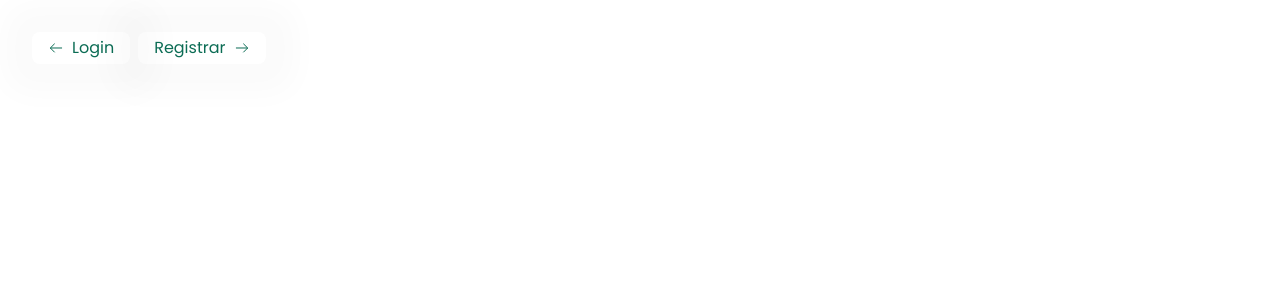
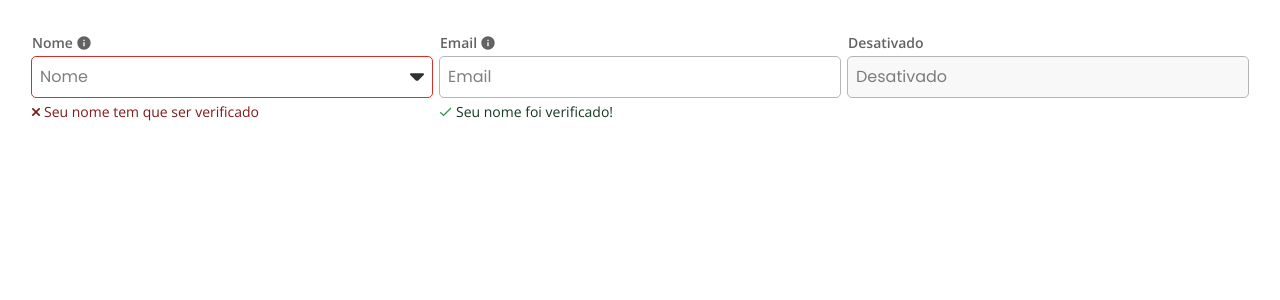
Before and after one commit to GabrielAlvesBM/onboard-guina, a React (Vite) app: page /auth/login in a window 1280 px wide. Shown: the top 300 px of the page. Built offline with nearby package versions, Linux system fonts and the light colour scheme.

Commit message:
feat: add TextInput and attributes

```diff
--- a/src/app/modules/auth/login.page.tsx
+++ b/src/app/modules/auth/login.page.tsx
@@ -1,53 +1,50 @@
-import LinkButton from "../../../atomic/atm.link-button";
+import TextInput from "../../../atomic/mol.text-input";
 
 const LoginPage = () => {
+  const icon = (
+    <svg
+      width="14"
+      height="8"
+      viewBox="0 0 14 8"
+      fill="none"
+      xmlns="http://www.w3.org/2000/svg"
+    >
+      <path
+        d="M12.919 0.179688H1.07902C0.119016 0.179688 -0.360984 1.33969 0.319016 2.01969L5.49902 7.19969C6.32902 8.02969 7.67902 8.02969 8.50902 7.19969L10.479 5.22969L13.689 2.01969C14.359 1.33969 13.879 0.179688 12.919 0.179688Z"
+        fill="#313131"
+      />
+    </svg>
+  );
+
   return (
     <main className="flex gap-2">
-      <LinkButton
-        to="/auth/login"
-        icon={
-          <svg
-            xmlns="http://www.w3.org/2000/svg"
-            width="24"
-            height="24"
-            viewBox="0 0 24 24"
-            fill="none"
-          >
-            <path
-              d="M9.57 5.92969L3.5 11.9997L9.57 18.0697M20.5 11.9997H3.67"
-              stroke-width="1.5"
-              stroke-miterlimit="10"
-              stroke-linecap="round"
-              stroke-linejoin="round"
-            />
-          </svg>
-        }
-      >
-        Login
-      </LinkButton>
-      <LinkButton
-        to="/auth/login"
-        icon={
-          <svg
-            xmlns="http://www.w3.org/2000/svg"
-            width="24"
-            height="24"
-            viewBox="0 0 24 24"
-            fill="none"
-          >
-            <path
-              d="M14.43 5.92969L20.5 11.9997L14.43 18.0697M3.5 11.9997H20.33"
-              stroke-width="1.5"
-              stroke-miterlimit="10"
-              stroke-linecap="round"
-              stroke-linejoin="round"
-            />
-          </svg>
-        }
-        iconPosition="right"
-      >
-        Registrar
-      </LinkButton>
+      <TextInput
+        variant="error"
+        placeholder="Nome"
+        label="Nome"
+        icon={icon}
+        caption={{
+          text: "Seu nome tem que ser verificado",
+          status: "error",
+        }}
+        infoIcon="Informe seu nome. ex: Gabriel"
+      />
+
+      <TextInput
+        placeholder="Email"
+        label="Email"
+        caption={{
+          text: "Seu nome foi verificado!",
+          status: "success",
+        }}
+        infoIcon="Informe seu email. ex: Gabriel@gmail.com"
+      />
+
+      <TextInput
+        label="Desativado"
+        variant="disable"
+        placeholder="Desativado"
+      />
     </main>
   );
 };
--- /dev/null
+++ b/src/atomic/atm.caption/caption.component.tsx
@@ -0,0 +1,52 @@
+import { FC, ReactNode } from "react";
+import { captionVariants } from "./caption.style";
+import Text from "../atm.typography";
+
+interface CaptionProps {
+  variant?: "success" | "error";
+  children?: ReactNode;
+}
+
+const successSvg = (
+  <svg
+    width="12"
+    height="10"
+    viewBox="0 0 12 10"
+    fill="none"
+    xmlns="http://www.w3.org/2000/svg"
+  >
+    <path
+      d="M3.50068 7.55667L1.19234 5.24833C0.93185 4.98784 0.509505 4.98784 0.24901 5.24833C-0.0114839 5.50883 -0.0114838 5.93117 0.249011 6.19167L3.16219 9.10485C3.34913 9.29179 3.65222 9.29179 3.83916 9.10485L11.029 1.915C11.2895 1.65451 11.2895 1.23216 11.029 0.971667C10.7685 0.711172 10.3462 0.711172 10.0857 0.971667L3.50068 7.55667Z"
+      fill="#379559"
+    />
+  </svg>
+);
+
+const errorSvg = (
+  <svg
+    width="8"
+    height="8"
+    viewBox="0 0 8 8"
+    fill="none"
+    xmlns="http://www.w3.org/2000/svg"
+  >
+    <path
+      d="M7.75682 7.7541C8.08106 7.42997 8.08106 6.89347 7.75682 6.56933L5.18527 3.9986L7.75682 1.42787C8.08106 1.10374 8.08106 0.567237 7.75682 0.243102C7.43258 -0.0810339 6.89591 -0.0810339 6.57167 0.243102L4.00011 2.81383L1.42856 0.243102C1.10432 -0.0810339 0.567645 -0.0810339 0.243405 0.243102C0.0874571 0.400853 0 0.6137 0 0.835487C0 1.05727 0.0874571 1.27012 0.243405 1.42787L2.81496 3.9986L0.243405 6.56933C0.0874571 6.72708 0 6.93993 0 7.16172C0 7.38351 0.0874571 7.59635 0.243405 7.7541C0.411116 7.92176 0.623548 8 0.835981 8C1.04841 8 1.26085 7.92176 1.42856 7.7541L4.00011 5.18337L6.57167 7.7541C6.73938 7.92176 6.95181 8 7.16424 8C7.37668 8 7.58911 7.92176 7.75682 7.7541Z"
+      fill="#7C1B18"
+    />
+  </svg>
+);
+
+const Caption: FC<CaptionProps> = ({ variant, children }) => {
+  return (
+    <span className="flex items-center gap-3xs">
+      {variant === "error" && errorSvg}
+      {variant === "success" && successSvg}
+      <Text variant="inputCaption" className={captionVariants({ variant })}>
+        {children}
+      </Text>
+    </span>
+  );
+};
+
+export default Caption;
--- /dev/null
+++ b/src/atomic/atm.caption/caption.style.ts
@@ -0,0 +1,11 @@
+import { tv } from "tailwind-variants";
+
+export const captionVariants = tv({
+  base: "",
+  variants: {
+    variant: {
+      success: "text-feedback-success-dark",
+      error: "text-feedback-error-dark",
+    },
+  },
+});
--- /dev/null
+++ b/src/atomic/atm.caption/index.ts
@@ -0,0 +1 @@
+export { default } from './caption.component'
--- /dev/null
+++ b/src/atomic/atm.info-icon/index.ts
@@ -0,0 +1 @@
+export { default } from './info-icon.component'
--- /dev/null
+++ b/src/atomic/atm.info-icon/info-icon.component.tsx
@@ -0,0 +1,43 @@
+import { FC, useState } from "react";
+import Text from "../atm.typography";
+
+interface InfoIconProps {
+  info: string;
+}
+
+const InfoIcon: FC<InfoIconProps> = ({ info }) => {
+  const [visible, setVisible] = useState(false);
+
+  const infoSvg = (
+    <svg
+      width="14"
+      height="14"
+      viewBox="0 0 14 14"
+      fill="none"
+      xmlns="http://www.w3.org/2000/svg"
+    >
+      <path
+        d="M6.99998 0.333313C3.31665 0.333313 0.333313 3.31665 0.333313 6.99998C0.333313 10.6833 3.31665 13.6666 6.99998 13.6666C10.6833 13.6666 13.6666 10.6833 13.6666 6.99998C13.6666 3.31665 10.6833 0.333313 6.99998 0.333313ZM7.66665 10.3333H6.33331V6.33331H7.66665V10.3333ZM7.66665 4.99998H6.33331V3.66665H7.66665V4.99998Z"
+        fill="#626262"
+      />
+    </svg>
+  );
+
+  return (
+    <span
+      className="relative"
+      onMouseEnter={() => setVisible(true)}
+      onMouseLeave={() => setVisible(false)}
+    >
+      {infoSvg}
+
+      {visible && (
+        <div className="absolute left-full px-2xs py-3xs rounded-xs bg-light z-10">
+          <Text variant="body2">{info}</Text>
+        </div>
+      )}
+    </span>
+  );
+};
+
+export default InfoIcon;
--- a/src/atomic/atm.typography/typography.style.ts
+++ b/src/atomic/atm.typography/typography.style.ts
@@ -11,9 +11,9 @@ export const typographyVariants = tv({
       h4: "font-medium text-sm leading-[150%]",
       body1: "font-regular text-xs text-x-dark ",
       body2: "font-regular text-2xs text-dark",
-      inputLabel: "font-regular text-sm text-dark",
+      inputLabel: "font-semibold text-2xs text-dark",
       inputValue: "font-regular text-sm text-medium",
-      inputCaption: "font-regular text-sm text-feedback-warning-dark",
+      inputCaption: "font-regular text-2xs text-dark",
       link: "font-semibold text-xs text-brand-primary-x-dark",
       linkSmall: "font-semibold text-2xs text-brand-primary-x-dark",
     },
--- /dev/null
+++ b/src/atomic/mol.text-input/index.ts
@@ -0,0 +1 @@
+export { default } from "./text-input.component";
--- /dev/null
+++ b/src/atomic/mol.text-input/text-input.component.tsx
@@ -0,0 +1,87 @@
+import { FC, ReactNode, useState } from "react";
+import { textInputVariants } from "./text-input.style";
+import Caption from "../atm.caption";
+import Text from "../atm.typography";
+import InfoIcon from "../atm.info-icon";
+
+interface CaptionData {
+  text: string;
+  status: "error" | "success";
+}
+
+interface TextInputProps {
+  variant?: "disable" | "error";
+  label?: string;
+  placeholder?: string;
+  icon?: ReactNode;
+  caption?: CaptionData;
+  infoIcon?: string;
+}
+
+const closeSvg = (
+  <svg
+    width="20"
+    height="20"
+    viewBox="0 0 20 20"
+    fill="none"
+    xmlns="http://www.w3.org/2000/svg"
+  >
+    <path
+      d="M10 -0.000244141C4.49 -0.000244141 0 4.48976 0 9.99976C0 15.5098 4.49 19.9998 10 19.9998C15.51 19.9998 20 15.5098 20 9.99976C20 4.48976 15.51 -0.000244141 10 -0.000244141ZM13.36 12.2998C13.65 12.5898 13.65 13.0698 13.36 13.3598C13.21 13.5098 13.02 13.5798 12.83 13.5798C12.64 13.5798 12.45 13.5098 12.3 13.3598L10 11.0598L7.7 13.3598C7.55 13.5098 7.36 13.5798 7.17 13.5798C6.98 13.5798 6.79 13.5098 6.64 13.3598C6.50052 13.2186 6.4223 13.0282 6.4223 12.8298C6.4223 12.6313 6.50052 12.4409 6.64 12.2998L8.94 9.99976L6.64 7.69976C6.50052 7.55862 6.4223 7.36819 6.4223 7.16976C6.4223 6.97133 6.50052 6.78089 6.64 6.63976C6.93 6.34976 7.41 6.34976 7.7 6.63976L10 8.93976L12.3 6.63976C12.59 6.34976 13.07 6.34976 13.36 6.63976C13.65 6.92976 13.65 7.40976 13.36 7.69976L11.06 9.99976L13.36 12.2998Z"
+      fill="#626262"
+    />
+  </svg>
+);
+
+const TextInput: FC<TextInputProps> = ({
+  variant,
+  label,
+  placeholder,
+  icon,
+  caption,
+  infoIcon,
+}) => {
+  const [inputValue, setInputValue] = useState("");
+  const [isFocused, setIsFocused] = useState(false);
+
+  return (
+    <div className="flex flex-col items-start gap-3xs w-full">
+      <div className="flex items-center gap-3xs">
+        <label htmlFor={label}>
+          <Text variant="inputLabel">{label}</Text>
+        </label>
+        {infoIcon && <InfoIcon info={infoIcon} />}
+      </div>
+
+      <div className="relative w-full">
+        <input
+          className={textInputVariants({ variant })}
+          type="text"
+          name={label}
+          placeholder={placeholder}
+          value={inputValue}
+          onChange={(event) => setInputValue(event.target.value)}
+          onFocus={() => setIsFocused(true)}
+          onBlur={() => setIsFocused(false)}
+        />
+        <span className="flex items-center absolute inset-y-0 right-2xs">
+          {isFocused && inputValue ? (
+            <button
+              type="button"
+              onMouseDown={(event) => event.preventDefault()}
+              onClick={() => setInputValue("")}
+            >
+              {closeSvg}
+            </button>
+          ) : (
+            icon
+          )}
+        </span>
+      </div>
+
+      {caption && <Caption variant={caption?.status}>{caption.text}</Caption>}
+    </div>
+  );
+};
+
+export default TextInput;
--- /dev/null
+++ b/src/atomic/mol.text-input/text-input.style.ts
@@ -0,0 +1,11 @@
+import { tv } from "tailwind-variants";
+
+export const textInputVariants = tv({
+  base: "w-full p-2xs outline-1 outline-medium rounded-xs focus:outline-brand-primary-dark",
+  variants: {
+    variant: {
+      disable: "bg-x-light pointer-events-none",
+      error: "outline-feedback-error-medium",
+    },
+  },
+});
--- a/src/index.css
+++ b/src/index.css
@@ -44,6 +44,7 @@
   --color-feedback-error-dark: #7c1b18;
   --color-feedback-error-x-dark: #450f0d;
 
+  --radius-xs: 4px;
   --radius-sm: 8px;
   --radius-md: 12px;
   --radius-lg: 24px;
```
